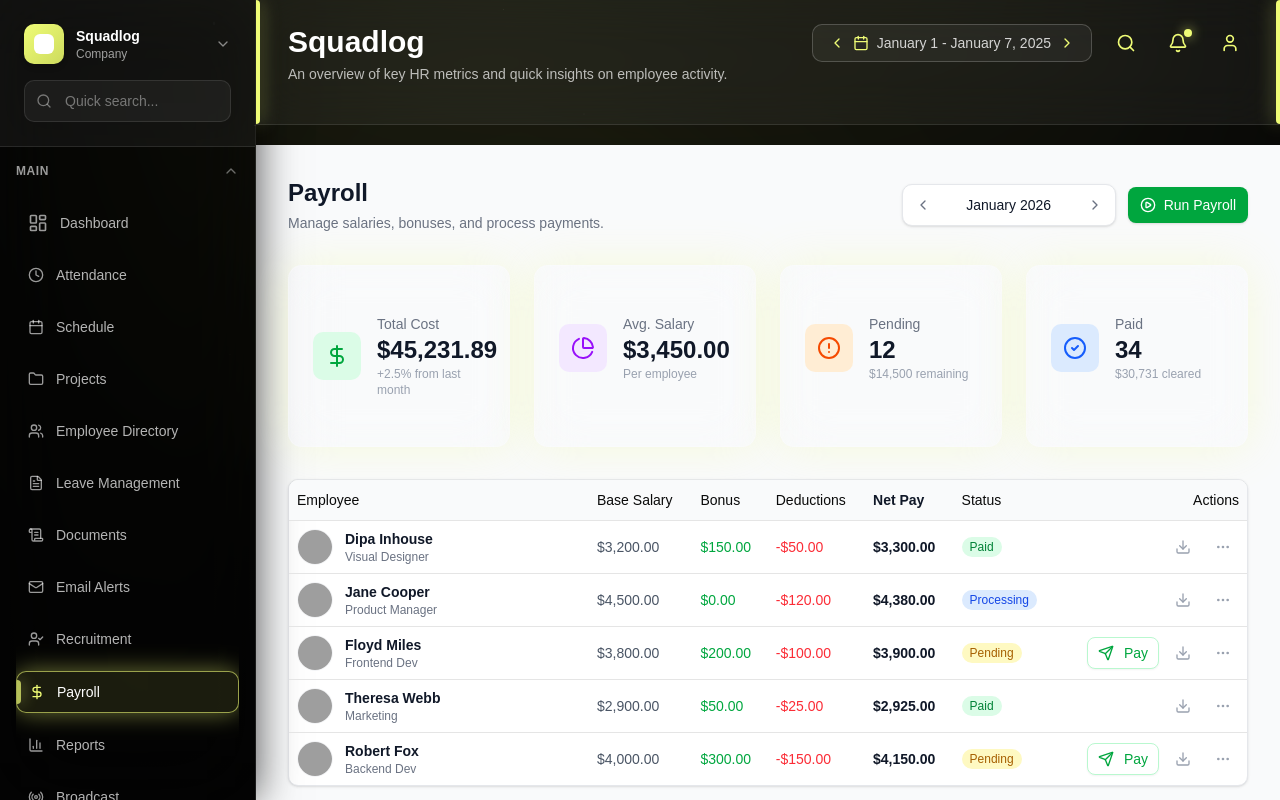
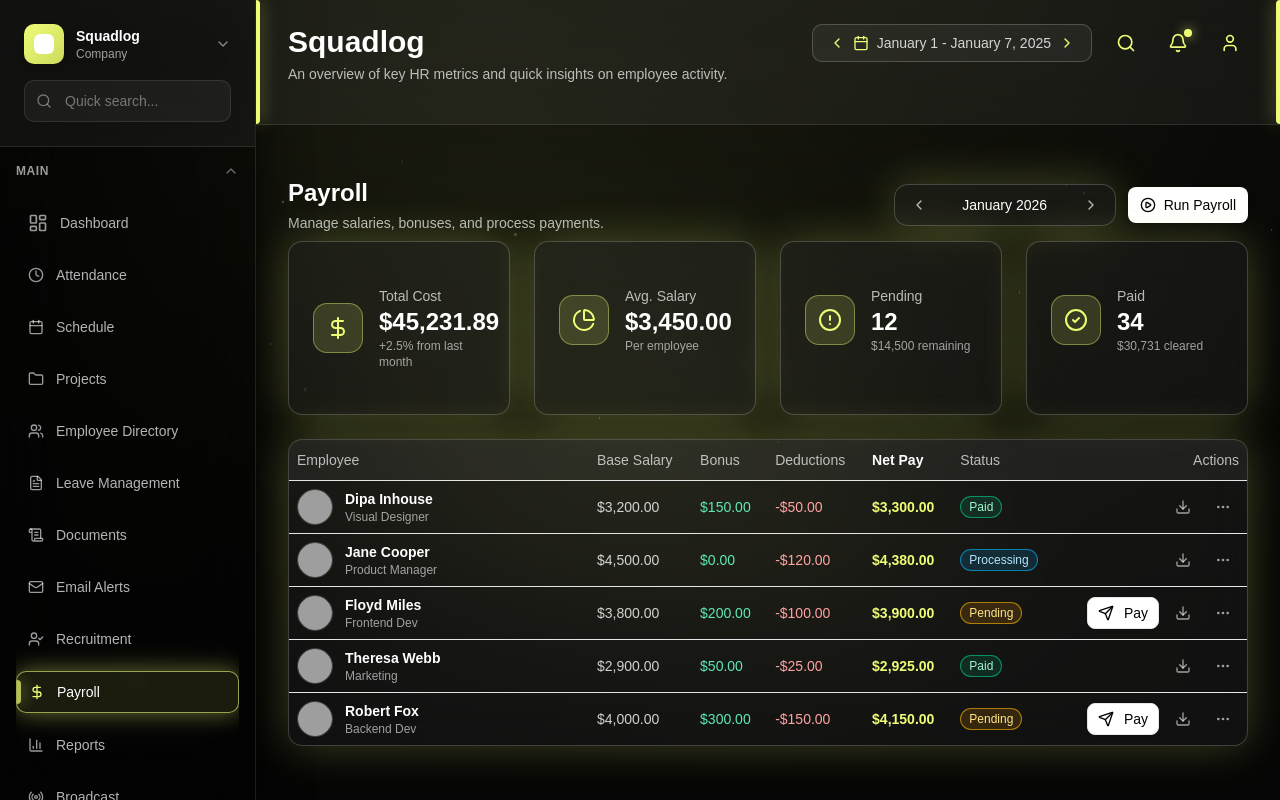
Before and after one commit to nexoviasoft/nexoviasoft-console, a Next.js app: page /admin/payroll in a window 1280 px wide. Built offline with nearby package versions, Linux system fonts and the light colour scheme; no server answers; grey boxes are pictures that could not be loaded; a web font is replaced by a local one.

Commit message:
Changes payroll  pages color

```diff
--- a/src/app/admin/payroll/page.js
+++ b/src/app/admin/payroll/page.js
@@ -7,8 +7,8 @@ import PayrollTable from "@/components/admin/payroll/PayrollTable";
 
 export default function Payroll() {
   return (
-    <div className="bg-gray-50 px-8 py-8">
-      <div className="max-w-[1600px] w-full mx-auto">
+    <div className="px-8 py-8 min-h-screen text-white">
+      <div className="max-w-[1600px] w-full mx-auto space-y-6">
         <PayrollHeader />
         <PayrollStats />
         <PayrollTable />
--- a/src/components/admin/payroll/PayrollHeader.js
+++ b/src/components/admin/payroll/PayrollHeader.js
@@ -12,28 +12,38 @@ export default function PayrollHeader() {
   const handleNextMonth = () => setCurrentDate(addMonths(currentDate, 1));
 
   return (
-    <div className="flex flex-col md:flex-row md:items-center justify-between gap-4 mb-8">
+    <div className="flex flex-col md:flex-row md:items-center justify-between gap-4 mb-2">
       <div>
-        <h1 className="text-2xl font-bold text-gray-900">Payroll</h1>
-        <p className="text-sm text-gray-500 mt-1">
+        <h1 className="text-2xl font-bold text-white">Payroll</h1>
+        <p className="text-sm text-white/70 mt-1">
           Manage salaries, bonuses, and process payments.
         </p>
       </div>
 
       <div className="flex items-center gap-3">
-        <div className="flex items-center bg-white rounded-lg border border-gray-200 p-1 shadow-sm">
-          <Button variant="ghost" size="icon" onClick={handlePrevMonth} className="h-8 w-8 text-gray-500 hover:text-gray-900">
+        <div className="flex items-center glass-card rounded-xl px-2 py-1 border-white/20">
+          <Button
+            variant="ghost"
+            size="icon"
+            onClick={handlePrevMonth}
+            className="h-8 w-8 text-white/70 hover:text-[#EFFC76] hover:bg-white/10"
+          >
             <ChevronLeft className="w-4 h-4" />
           </Button>
-          <span className="text-sm font-medium px-4 min-w-[140px] text-center text-gray-900">
+          <span className="text-sm font-medium px-4 min-w-[140px] text-center text-white">
             {format(currentDate, "MMMM yyyy")}
           </span>
-          <Button variant="ghost" size="icon" onClick={handleNextMonth} className="h-8 w-8 text-gray-500 hover:text-gray-900">
+          <Button
+            variant="ghost"
+            size="icon"
+            onClick={handleNextMonth}
+            className="h-8 w-8 text-white/70 hover:text-[#EFFC76] hover:bg-white/10"
+          >
             <ChevronRight className="w-4 h-4" />
           </Button>
         </div>
 
-        <Button className="bg-green-600 hover:bg-green-700 text-white gap-2 shadow-sm">
+        <Button className="bg-white hover:bg-white/90 text-black gap-2 glass-button">
           <PlayCircle className="w-4 h-4" />
           <span>Run Payroll</span>
         </Button>
--- a/src/components/admin/payroll/PayrollStats.js
+++ b/src/components/admin/payroll/PayrollStats.js
@@ -11,8 +11,6 @@ export default function PayrollStats() {
       value: "$45,231.89",
       subtext: "+2.5% from last month",
       icon: DollarSign,
-      color: "text-green-600",
-      bg: "bg-green-100",
       trend: "up"
     },
     {
@@ -20,8 +18,6 @@ export default function PayrollStats() {
       value: "$3,450.00",
       subtext: "Per employee",
       icon: PieChart,
-      color: "text-purple-600",
-      bg: "bg-purple-100",
       trend: "neutral"
     },
     {
@@ -29,8 +25,6 @@ export default function PayrollStats() {
       value: "12",
       subtext: "$14,500 remaining",
       icon: AlertCircle,
-      color: "text-orange-600",
-      bg: "bg-orange-100",
       trend: "down"
     },
     {
@@ -38,24 +32,24 @@ export default function PayrollStats() {
       value: "34",
       subtext: "$30,731 cleared",
       icon: CheckCircle2,
-      color: "text-blue-600",
-      bg: "bg-blue-100",
       trend: "up"
     },
   ];
 
   return (
-    <div className="grid grid-cols-1 md:grid-cols-2 lg:grid-cols-4 gap-6 mb-8">
+    <div className="grid grid-cols-1 md:grid-cols-2 lg:grid-cols-4 gap-6">
       {stats.map((stat, index) => (
-        <Card key={index} className="shadow-sm border-gray-100 hover:shadow-md transition-shadow">
-          <CardContent className="p-6 flex items-center gap-4">
-            <div className={`p-3 rounded-lg ${stat.bg}`}>
-              <stat.icon className={`w-6 h-6 ${stat.color}`} />
+        <Card key={index} className="border-white/20">
+          <CardContent className="px-6 py-5 flex items-center gap-4">
+            <div className="p-3 rounded-xl bg-[#EFFC76]/15 border border-[#EFFC76]/40">
+              <stat.icon className="w-6 h-6 text-[#EFFC76]" />
             </div>
             <div>
-              <p className="text-sm font-medium text-gray-500">{stat.label}</p>
-              <h3 className="text-2xl font-bold text-gray-900 leading-none mt-1">{stat.value}</h3>
-              <p className="text-xs text-gray-400 mt-1">
+              <p className="text-sm font-medium text-white/70">{stat.label}</p>
+              <h3 className="text-2xl font-bold text-white leading-none mt-1">
+                {stat.value}
+              </h3>
+              <p className="text-xs text-white/60 mt-1">
                 {stat.subtext}
               </p>
             </div>
--- a/src/components/admin/payroll/PayrollTable.js
+++ b/src/components/admin/payroll/PayrollTable.js
@@ -79,61 +79,85 @@ const payrollData = [
 
 const StatusBadge = ({ status }) => {
   const styles = {
-    Paid: "bg-green-100 text-green-700 hover:bg-green-200",
-    Processing: "bg-blue-100 text-blue-700 hover:bg-blue-200",
-    Pending: "bg-yellow-100 text-yellow-700 hover:bg-yellow-200",
+    Paid: "bg-emerald-500/15 text-emerald-200 border border-emerald-400/60",
+    Processing: "bg-sky-500/15 text-sky-200 border border-sky-400/60",
+    Pending: "bg-amber-500/15 text-amber-200 border border-amber-400/60",
   };
-  return <Badge className={`${styles[status] || "bg-gray-100"} font-medium border-0 shadow-none`}>{status}</Badge>;
+  return (
+    <Badge className={`${styles[status] || ""} font-medium`}>
+      {status}
+    </Badge>
+  );
 };
 
 export default function PayrollTable() {
   return (
-    <div className="bg-white rounded-lg border border-gray-200 shadow-sm overflow-hidden">
+    <div className="glass-card rounded-xl border-white/20 overflow-hidden">
       <Table>
-        <TableHeader className="bg-gray-50">
+        <TableHeader className="bg-white/5">
           <TableRow>
-            <TableHead className="w-[300px]">Employee</TableHead>
-            <TableHead>Base Salary</TableHead>
-            <TableHead>Bonus</TableHead>
-            <TableHead>Deductions</TableHead>
-            <TableHead className="font-bold text-gray-900">Net Pay</TableHead>
-            <TableHead>Status</TableHead>
-            <TableHead className="text-right">Actions</TableHead>
+            <TableHead className="w-[300px] text-white/70">Employee</TableHead>
+            <TableHead className="text-white/70">Base Salary</TableHead>
+            <TableHead className="text-white/70">Bonus</TableHead>
+            <TableHead className="text-white/70">Deductions</TableHead>
+            <TableHead className="font-bold text-white">Net Pay</TableHead>
+            <TableHead className="text-white/70">Status</TableHead>
+            <TableHead className="text-right text-white/70">Actions</TableHead>
           </TableRow>
         </TableHeader>
         <TableBody>
           {payrollData.map((row) => (
-            <TableRow key={row.id} className="hover:bg-gray-50/50">
+            <TableRow key={row.id} className="hover:bg-white/5">
               <TableCell className="font-medium">
                 <div className="flex items-center gap-3">
-                  <Avatar className="w-9 h-9 border border-gray-100">
+                  <Avatar className="w-9 text-black h-9 border border-white/20">
                     <AvatarImage src={row.avatar} />
                     <AvatarFallback>{row.name.charAt(0)}</AvatarFallback>
                   </Avatar>
                   <div>
-                    <div className="font-semibold text-gray-900">{row.name}</div>
-                    <div className="text-xs text-gray-500">{row.role}</div>
+                    <div className="font-semibold text-white">{row.name}</div>
+                    <div className="text-xs text-white/60">{row.role}</div>
                   </div>
                 </div>
               </TableCell>
-              <TableCell className="text-gray-600 font-medium">{row.salary}</TableCell>
-              <TableCell className="text-green-600 font-medium">{row.bonus}</TableCell>
-              <TableCell className="text-red-500 font-medium">{row.deductions}</TableCell>
-              <TableCell className="font-bold text-gray-900">{row.netPay}</TableCell>
+              <TableCell className="text-white/80 font-medium">
+                {row.salary}
+              </TableCell>
+              <TableCell className="text-emerald-300 font-medium">
+                {row.bonus}
+              </TableCell>
+              <TableCell className="text-red-300 font-medium">
+                {row.deductions}
+              </TableCell>
+              <TableCell className="font-bold text-[#EFFC76]">
+                {row.netPay}
+              </TableCell>
               <TableCell>
                 <StatusBadge status={row.status} />
               </TableCell>
               <TableCell className="text-right">
                 <div className="flex items-center justify-end gap-2">
                   {row.status === "Pending" && (
-                     <Button size="sm" variant="outline" className="h-8 text-green-600 border-green-200 hover:bg-green-50">
+                    <Button
+                      size="sm"
+                      variant="outline"
+                      className="h-8 bg-white hover:bg-white/90 text-black glass-button"
+                    >
                       <Send className="w-3 h-3 mr-1" /> Pay
                     </Button>
                   )}
-                   <Button size="sm" variant="ghost" className="h-8 w-8 p-0 text-gray-400 hover:text-gray-900">
+                  <Button
+                    size="sm"
+                    variant="ghost"
+                    className="h-8 w-8 p-0 text-white/60 hover:text-[#EFFC76] hover:bg-white/10"
+                  >
                     <Download className="w-4 h-4" />
                   </Button>
-                   <Button size="sm" variant="ghost" className="h-8 w-8 p-0 text-gray-400 hover:text-gray-900">
+                  <Button
+                    size="sm"
+                    variant="ghost"
+                    className="h-8 w-8 p-0 text-white/60 hover:text-[#EFFC76] hover:bg-white/10"
+                  >
                     <MoreHorizontal className="w-4 h-4" />
                   </Button>
                 </div>
```
Lines whose indentation alone changed are shown as unchanged.
